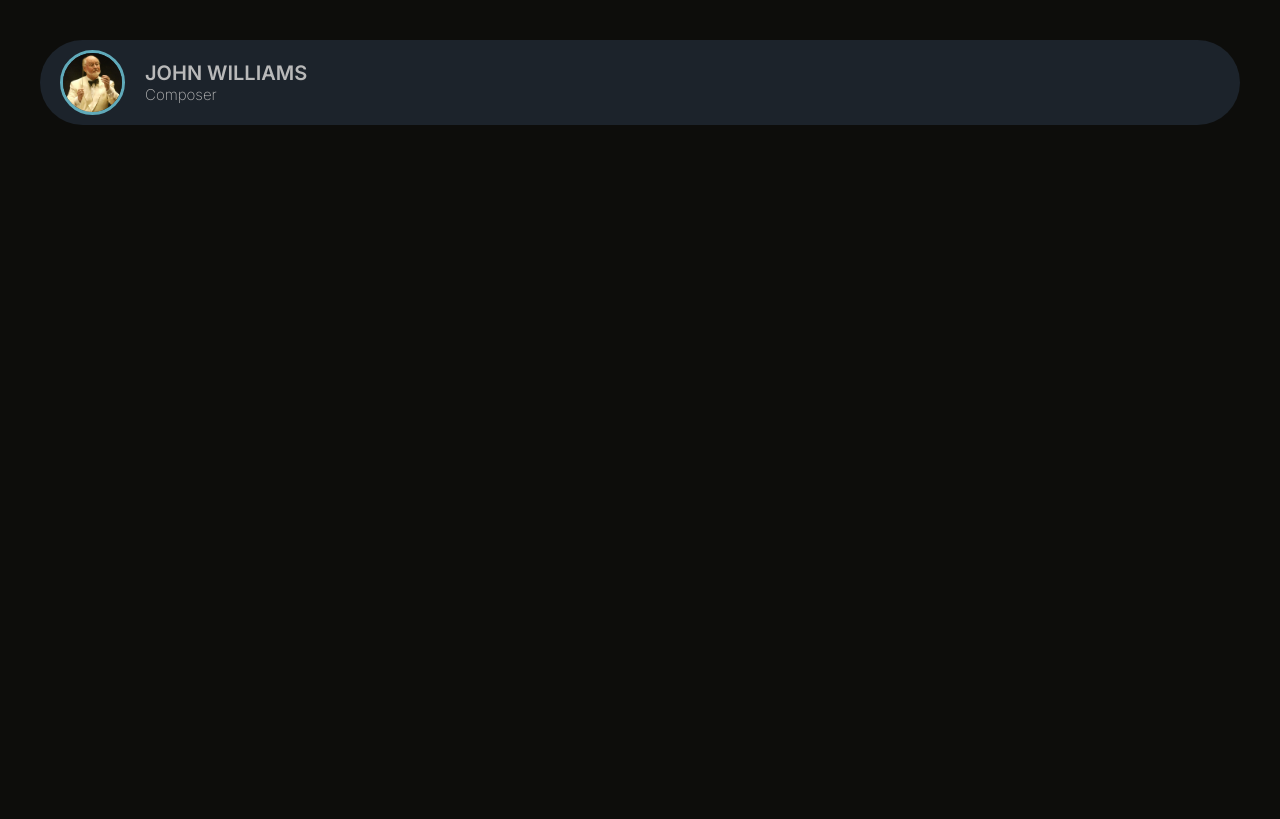
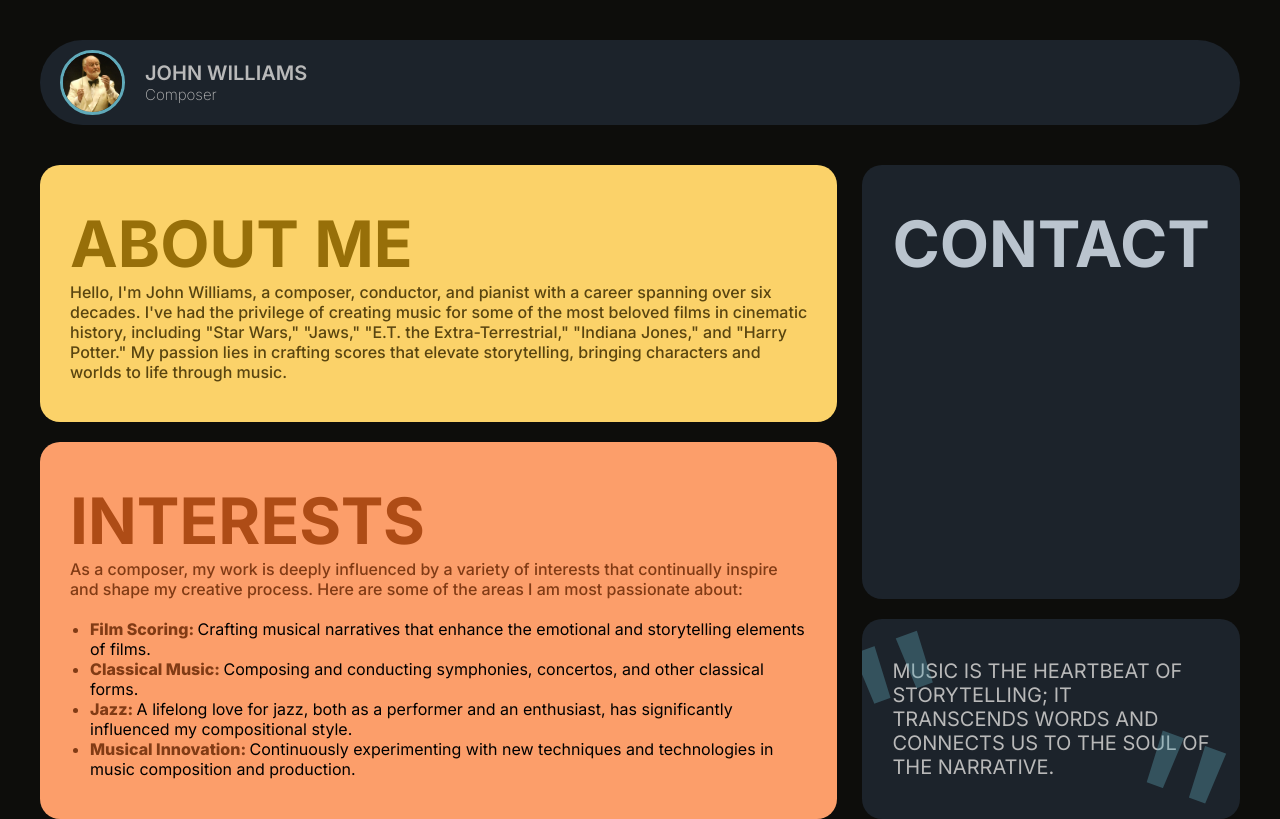
Before and after one commit to LucaCuello/security-systems-test, a Next.js app: page / in a window 1280 px wide. Built offline with nearby package versions, Linux system fonts and the light colour scheme.

Commit message:
Modified Card conditional styles and componentized sections

```diff
--- a/app/globals.css
+++ b/app/globals.css
@@ -7,7 +7,7 @@
   --card-primary-text: #594510;
   --card-secondary: #fc9e6a;
   --card-secondary-heading: #ae4c16;
-  --card-secondary-text: #813b15;
+  --card-secondary-text: #813B15;
   --card-tertiary: var(--light-background);
   --card-tertiary-heading: #bac4ce;
   --max-width: 1200px;
--- a/app/page.module.css
+++ b/app/page.module.css
@@ -3,4 +3,17 @@
   flex-direction: column;
   max-width: var(--max-width);
   width: var(--max-width);
+  margin: 0 20px;
 }
+
+.cardsContainer {
+  display: flex;
+  gap: 25px;
+  margin-top: 40px;
+}
+
+.cardsContainer div {
+  display: flex;
+  flex-direction: column;
+  gap: 20px;
+}
--- a/app/page.tsx
+++ b/app/page.tsx
@@ -1,10 +1,24 @@
 import Header from "@/components/Header/Header";
+import AboutMe from "@/sections/AboutMe/AboutMe";
+import Contact from "@/sections/Contact/Contact";
+import Interests from "@/sections/Interests/Interests";
+import Quote from "@/sections/Quote/Quote";
 import styles from "./page.module.css";
 
 export default function Home() {
   return (
     <main className={styles.main}>
       <Header />
+      <div className={styles.cardsContainer}>
+        <div>
+          <AboutMe />
+          <Interests />
+        </div>
+        <div>
+          <Contact />
+          <Quote />
+        </div>
+      </div>
     </main>
   );
 }
--- a/components/Card/Card.tsx
+++ b/components/Card/Card.tsx
@@ -5,13 +5,22 @@
 type CardProps = {
   children: ReactNode;
   type: "primary" | "secondary" | "tertiary";
+  grow?: boolean;
+  hasBlockquote?: boolean;
 };
 
-export default function Card({ children, type }: CardProps) {
+export default function Card({
+  children,
+  type,
+  grow,
+  hasBlockquote,
+}: CardProps) {
   const cardStyles = clsx(styles.card, {
     [styles.primary]: type === "primary",
     [styles.secondary]: type === "secondary",
     [styles.tertiary]: type === "tertiary",
+    [styles.grow]: grow,
+    [styles.hasBlockquote]: hasBlockquote,
   });
   return <section className={cardStyles}>{children}</section>;
 }
--- a/components/Card/card.module.css
+++ b/components/Card/card.module.css
@@ -31,8 +31,22 @@
   background-color: var(--card-secondary);
 }
 
-.secondary h1 {
+.secondary ul {
+  margin-top: 20px;
+  padding-left: 20px;
+}
+
+.secondary h2 {
   color: var(--card-secondary-heading);
+}
+
+.secondary strong {
+  color: var(--card-secondary-text);
+  font-weight: 800;
+}
+
+.secondary ul li::marker {
+  color: var(--card-secondary-text);
 }
 
 .secondary p {
@@ -40,13 +54,51 @@
 }
 
 .tertiary {
+  position: relative;
+  overflow: hidden;
   background-color: var(--card-tertiary);
 }
 
-.tertiary h1 {
+.tertiary h2 {
   color: var(--card-tertiary-heading);
 }
 
 .tertiary p {
   color: var(--text-color);
 }
+
+.hasBlockquote blockquote {
+  font-size: 20px;
+  text-transform: uppercase;
+  font-weight: 400;
+  color: var(--text-color);
+  z-index: 2;
+}
+
+.hasBlockquote::before,
+.hasBlockquote::after {
+  content: '"';
+  color: var(--text-color);
+  font-family: Helvetica;
+  position: absolute;
+  font-size: 250px;
+
+  z-index: 1;
+  color: #60a9ba5b;
+}
+
+.hasBlockquote::after {
+  top: -40px;
+  left: 8px;
+  transform: rotate(-20deg);
+}
+
+.hasBlockquote::before {
+  top: 60px;
+  right: 30px;
+  transform: rotate(20deg);
+}
+
+.grow {
+  flex-grow: 1;
+}
--- /dev/null
+++ b/sections/AboutMe/AboutMe.tsx
@@ -0,0 +1,17 @@
+import Card from "@/components/Card/Card";
+
+export default function AboutMe() {
+  return (
+    <Card type="primary">
+      <h1>About me</h1>
+      <p>
+        Hello, I'm John Williams, a composer, conductor, and pianist with a
+        career spanning over six decades. I've had the privilege of creating
+        music for some of the most beloved films in cinematic history, including
+        "Star Wars," "Jaws," "E.T. the Extra-Terrestrial," "Indiana Jones," and
+        "Harry Potter." My passion lies in crafting scores that elevate
+        storytelling, bringing characters and worlds to life through music.
+      </p>
+    </Card>
+  );
+}
--- /dev/null
+++ b/sections/Contact/Contact.tsx
@@ -0,0 +1,9 @@
+import Card from "@/components/Card/Card";
+
+export default function Contact() {
+  return (
+    <Card type="tertiary" grow>
+      <h2>Contact</h2>
+    </Card>
+  );
+}
--- /dev/null
+++ b/sections/Interests/Interests.tsx
@@ -0,0 +1,36 @@
+import Card from "@/components/Card/Card";
+
+export default function Interests() {
+  return (
+    <Card type="secondary">
+      <h2>Interests</h2>
+      <p>
+        As a composer, my work is deeply influenced by a variety of interests
+        that continually inspire and shape my creative process. Here are some of
+        the areas I am most passionate about:
+      </p>
+      <ul>
+        <li>
+          <strong>Film Scoring: </strong>
+          Crafting musical narratives that enhance the emotional and
+          storytelling elements of films.
+        </li>
+        <li>
+          <strong>Classical Music: </strong>
+          Composing and conducting symphonies, concertos, and other classical
+          forms.
+        </li>
+        <li>
+          <strong>Jazz: </strong>A lifelong love for jazz, both as a performer
+          and an enthusiast, has significantly influenced my compositional
+          style.
+        </li>
+        <li>
+          <strong>Musical Innovation: </strong>
+          Continuously experimenting with new techniques and technologies in
+          music composition and production.
+        </li>
+      </ul>
+    </Card>
+  );
+}
--- /dev/null
+++ b/sections/Quote/Quote.tsx
@@ -0,0 +1,12 @@
+import Card from "@/components/Card/Card";
+
+export default function Quote() {
+  return (
+    <Card type="tertiary" hasBlockquote>
+      <blockquote>
+        Music is the heartbeat of storytelling; it transcends words and connects
+        us to the soul of the narrative.
+      </blockquote>
+    </Card>
+  );
+}
```
